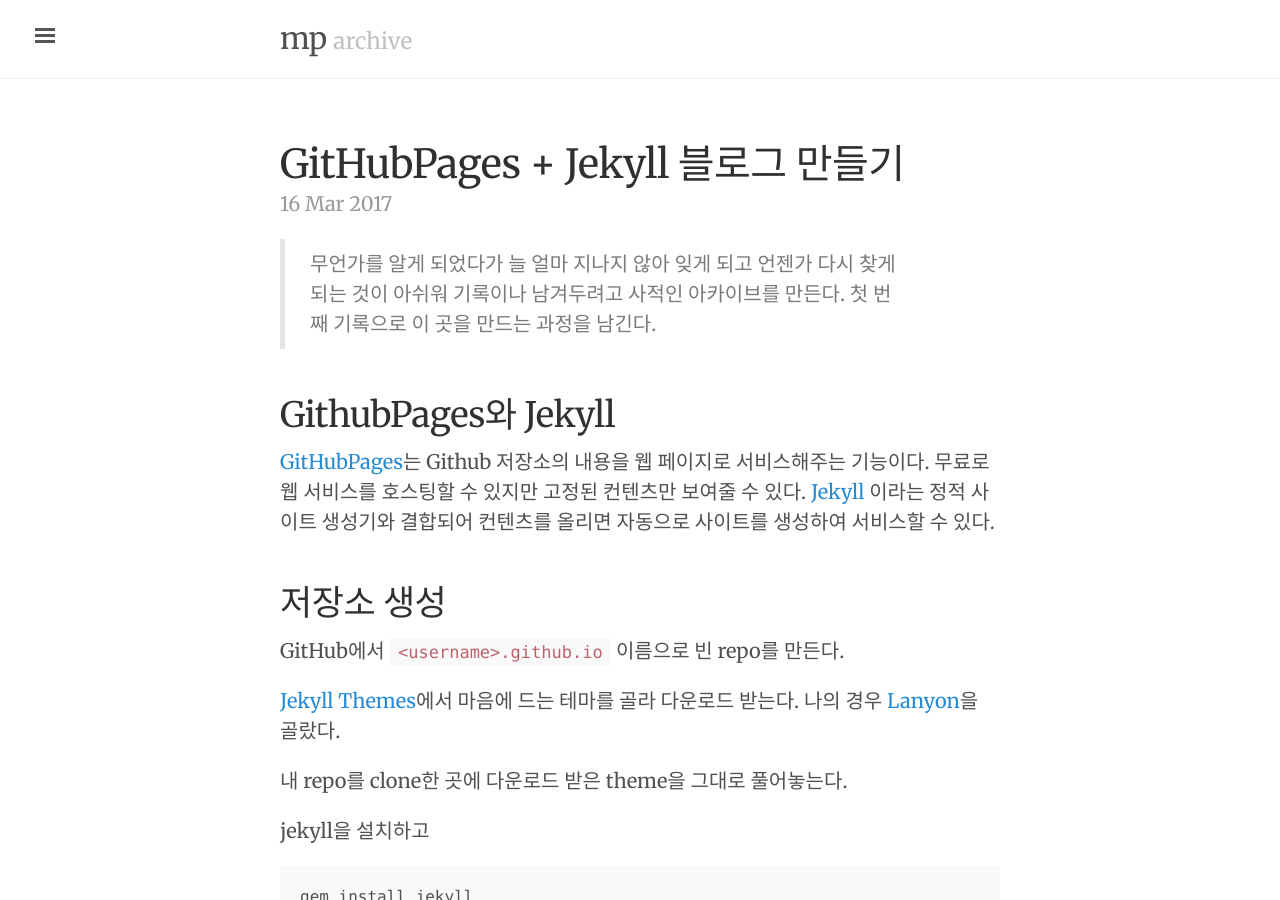
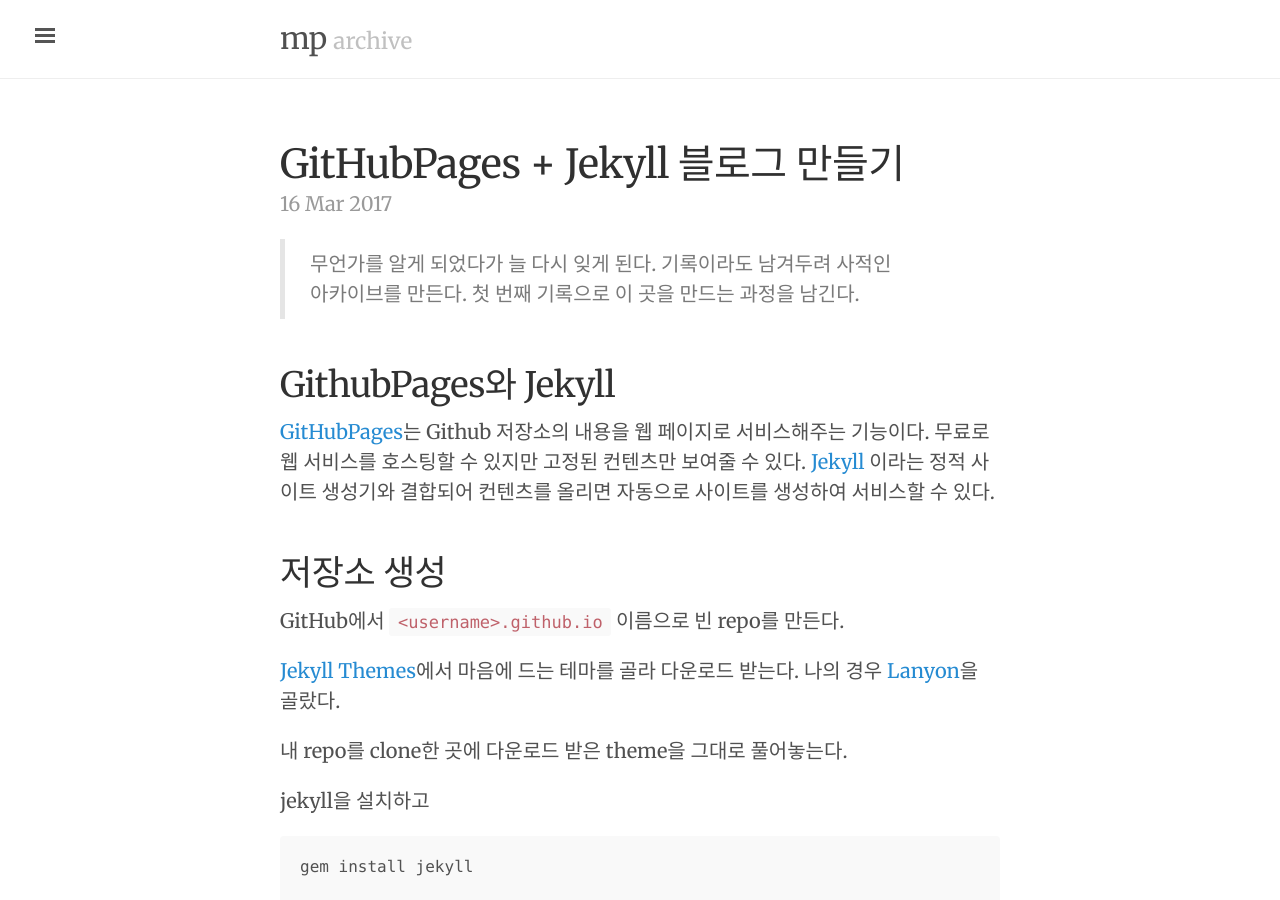
Before and after one commit to mnpk/mnpk.github.io, a Jekyll site: the page built from _posts/2017-03-16-create-blog-with-jekyll-and-githubpages.md, in a window 1280 px wide and 900 px high. Built offline with Jekyll 4.4.1, drawn with Linux system fonts in a browser that asks for light colours; comment, search, counter and statistics services are not loaded.

Commit message:
Update 2017-03-16-create-blog-with-jekyll-and-githubpages.md

```diff
--- a/_posts/2017-03-16-create-blog-with-jekyll-and-githubpages.md
+++ b/_posts/2017-03-16-create-blog-with-jekyll-and-githubpages.md
@@ -3,7 +3,7 @@
 title: GitHubPages + Jekyll 블로그 만들기
 ---
 
-> 무언가를 알게 되었다가 늘 얼마 지나지 않아 잊게 되고 언젠가 다시 찾게 되는 것이 아쉬워 기록이나 남겨두려고 사적인 아카이브를 만든다. 첫 번째 기록으로 이 곳을 만드는 과정을 남긴다.
+> 무언가를 알게 되었다가 늘 다시 잊게 된다. 기록이라도 남겨두려 사적인 아카이브를 만든다. 첫 번째 기록으로 이 곳을 만드는 과정을 남긴다.
 
 
 ## GithubPages와 Jekyll
```
